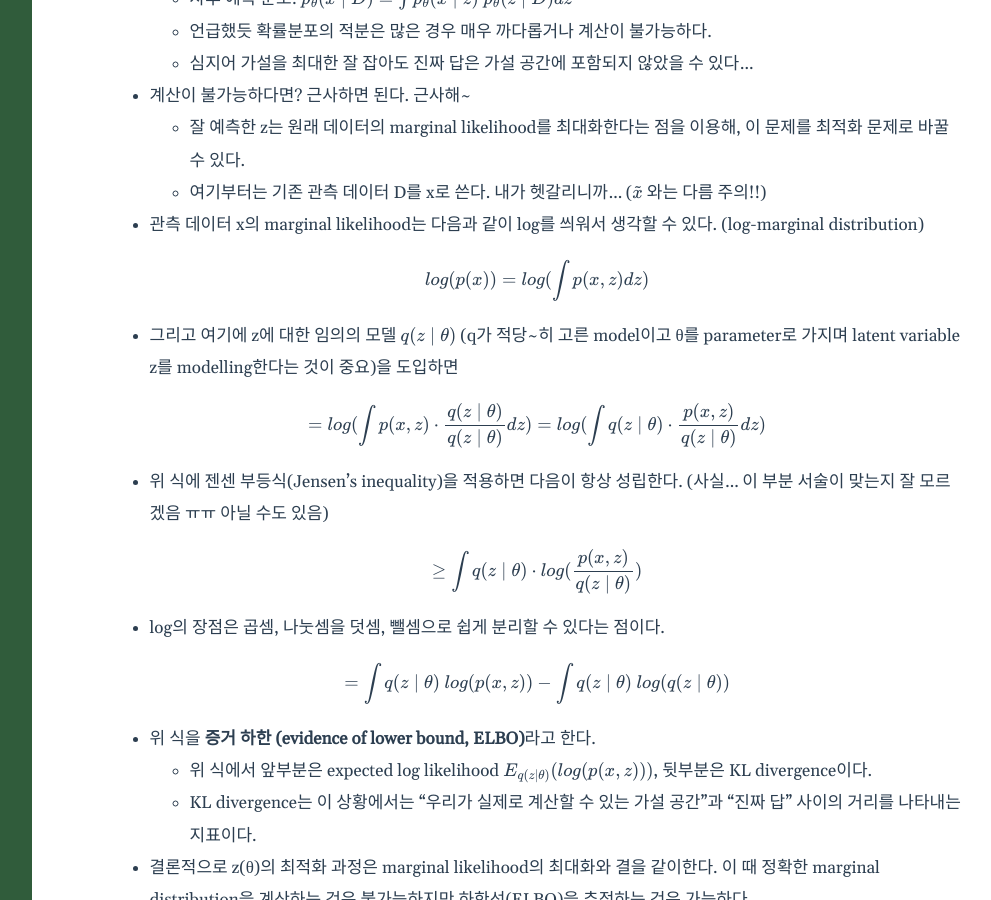
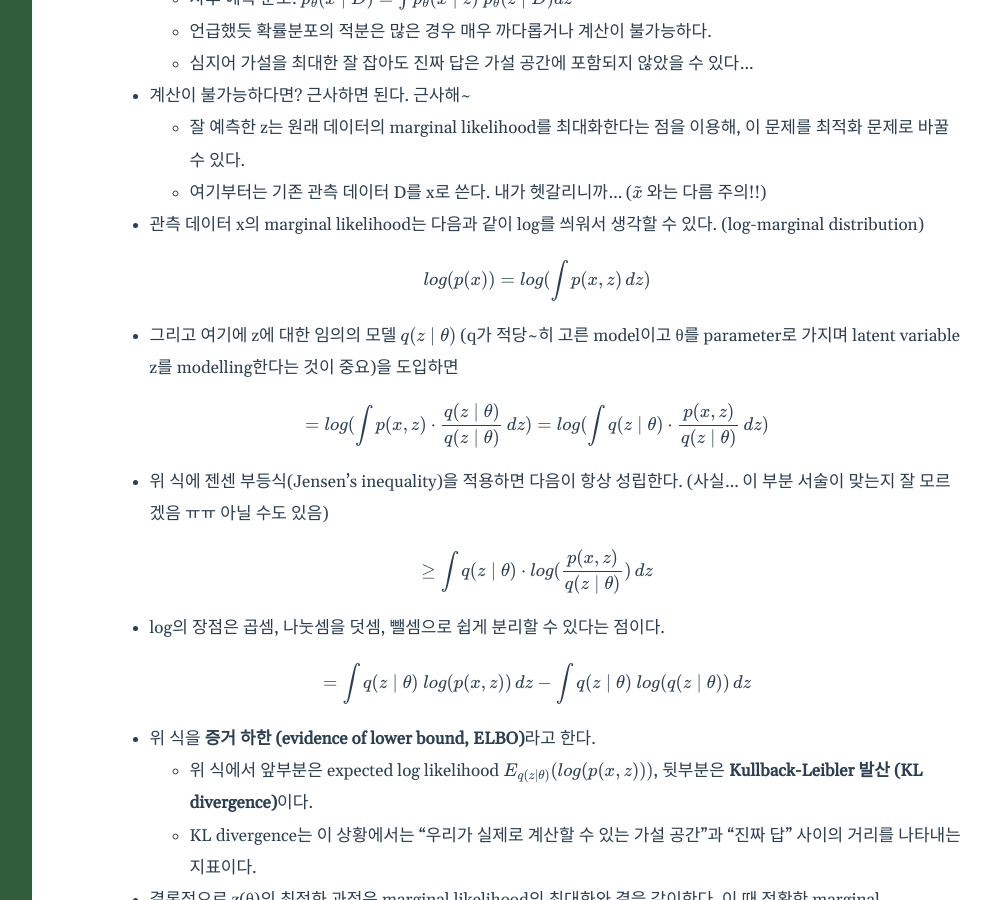
Before and after one commit to froggo-roggo/froggo-roggo.github.io, a Jekyll site: the page built from _posts/2024-05-03-svi.markdown, in a window 1280 px wide and 900 px high, scrolled down 5641 px. Shown: the whole window, without its empty margins (238-1229 px from the left). Built offline with Jekyll 4.4.1, drawn with Linux system fonts in a browser that asks for light colours.

Commit message:
modify svi post

```diff
--- a/_posts/2024-05-03-svi.markdown
+++ b/_posts/2024-05-03-svi.markdown
@@ -161,22 +161,22 @@ $$\theta_{MLE} = \underset{\theta}{\mathrm{argmax}} \ L(\theta \mid x_1, x_2, ..
 	- 여기부터는 기존 관측 데이터 D를 x로 쓴다. 내가 헷갈리니까... ($$ \tilde{x} $$ 와는 다름 주의!!)
 - 관측 데이터 x의 marginal likelihood는 다음과 같이 log를 씌워서 생각할 수 있다. (log-marginal distribution)
 
-$$ log(p(x)) = log(\int p(x, z) dz) $$
+$$ log(p(x)) = log(\int p(x, z) \, dz) $$
 
 - 그리고 여기에 z에 대한 임의의 모델 $$ q(z \mid \theta) $$ (q가 적당~히 고른 model이고 θ를 parameter로 가지며 latent variable z를 modelling한다는 것이 중요)을 도입하면
 
-$$ = log (\int p(x, z) \cdot \frac{q(z \mid \theta)}{q(z \mid \theta)} dz) \\ = log (\int q(z \mid \theta) \cdot \frac{p(x, z)}{q(z \mid \theta)} dz) $$
+$$ = log (\int p(x, z) \cdot \frac{q(z \mid \theta)}{q(z \mid \theta)} \, dz) \\ = log (\int q(z \mid \theta) \cdot \frac{p(x, z)}{q(z \mid \theta)} \, dz) $$
 
 - 위 식에 젠센 부등식(Jensen's inequality)을 적용하면 다음이 항상 성립한다. (사실... 이 부분 서술이 맞는지 잘 모르겠음 ㅠㅠ 아닐 수도 있음)
 
-$$ \geq \int q(z \mid \theta) \cdot log(\frac{p(x, z)}{q(z \mid \theta)}) $$
+$$ \geq \int q(z \mid \theta) \cdot log(\frac{p(x, z)}{q(z \mid \theta)}) \, dz$$
 
 - log의 장점은 곱셈, 나눗셈을 덧셈, 뺄셈으로 쉽게 분리할 수 있다는 점이다.
 
-$$ = \int q(z \mid \theta) \ log(p(x, z)) - \int q(z \mid \theta) \ log(q(z \mid \theta)) $$
+$$ = \int q(z \mid \theta) \ log(p(x, z)) \, dz - \int q(z \mid \theta) \ log(q(z \mid \theta)) \, dz$$
 
 - 위 식을 **증거 하한 (evidence of lower bound, ELBO)**라고 한다.
-	- 위 식에서 앞부분은 expected log likelihood $$ E_{q(z \mid \theta)}(log(p(x, z))) $$, 뒷부분은 KL divergence이다.
+	- 위 식에서 앞부분은 expected log likelihood $$E_{q(z \mid \theta)}(log(p(x, z)))$$, 뒷부분은 **Kullback-Leibler 발산 (KL divergence)**이다.
 	- KL divergence는 이 상황에서는 "우리가 실제로 계산할 수 있는 가설 공간"과 "진짜 답" 사이의 거리를 나타내는 지표이다.
 - 결론적으로 z(θ)의 최적화 과정은 marginal likelihood의 최대화와 결을 같이한다. 이 때 정확한 marginal distribution을 계산하는 것은 불가능하지만 하한선(ELBO)을 추정하는 것은 가능하다.
 	- 따라서 우리는 최적화를 위해 두 가지를 선택할 수 있다. ELBO를 최대화하거나, KL divergence를 최소화하거나. 둘 중 계산 가능한 것을 수행하면 된다.
```
